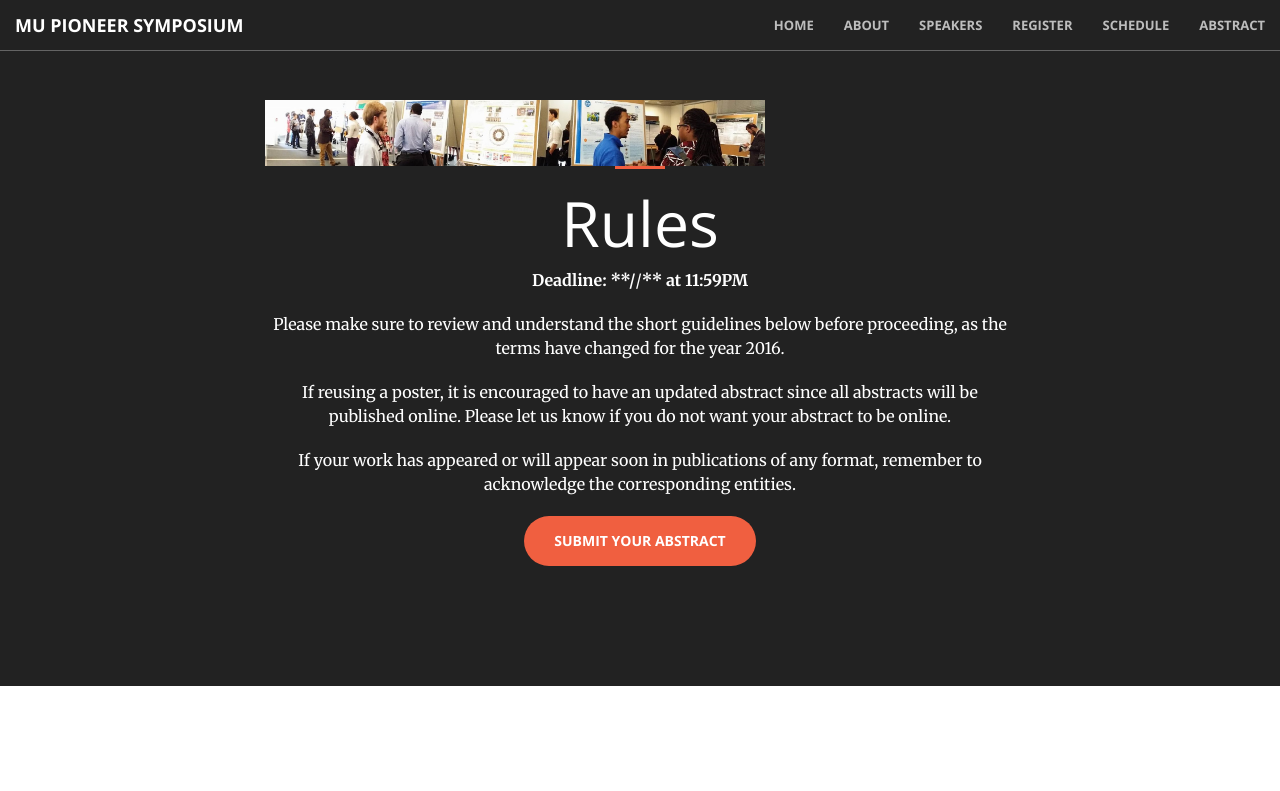
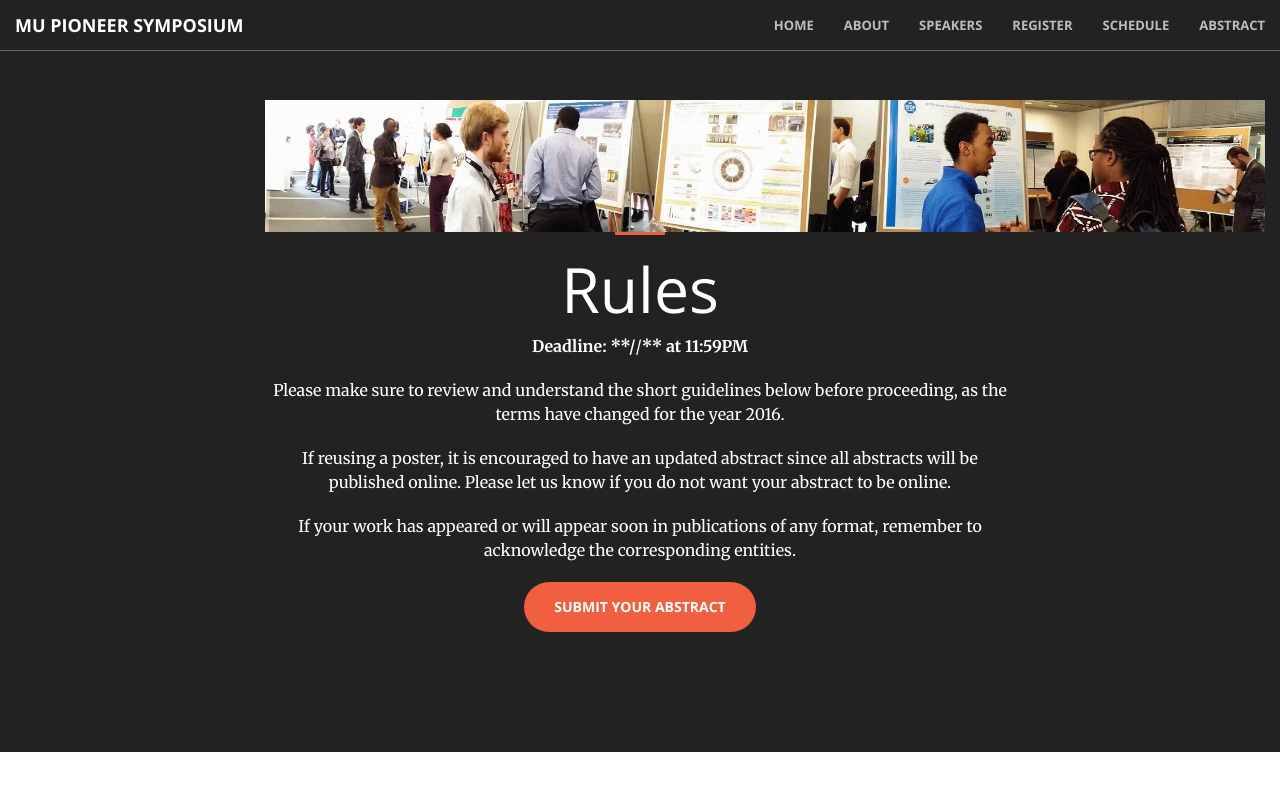
Before and after one commit to mupioneersymposium/mupioneersymposium.github.io, a Jekyll site: the page built from abstract.md, in a window 1280 px wide. Shown: the top 791 px of the page. Built offline with Jekyll 4.4.1, drawn with Linux system fonts in a browser that asks for light colours.

Commit message:
Update abstract.md

```diff
--- a/abstract.md
+++ b/abstract.md
@@ -3,7 +3,7 @@ layout: regular
 ---
 
 
-<img src="/posterview.jpg" width="500px" style="float: left" />
+<img src="/posterview.jpg" width="1000px" style="float: left" />
 
 <hr style="clear: both;" />
 
```
